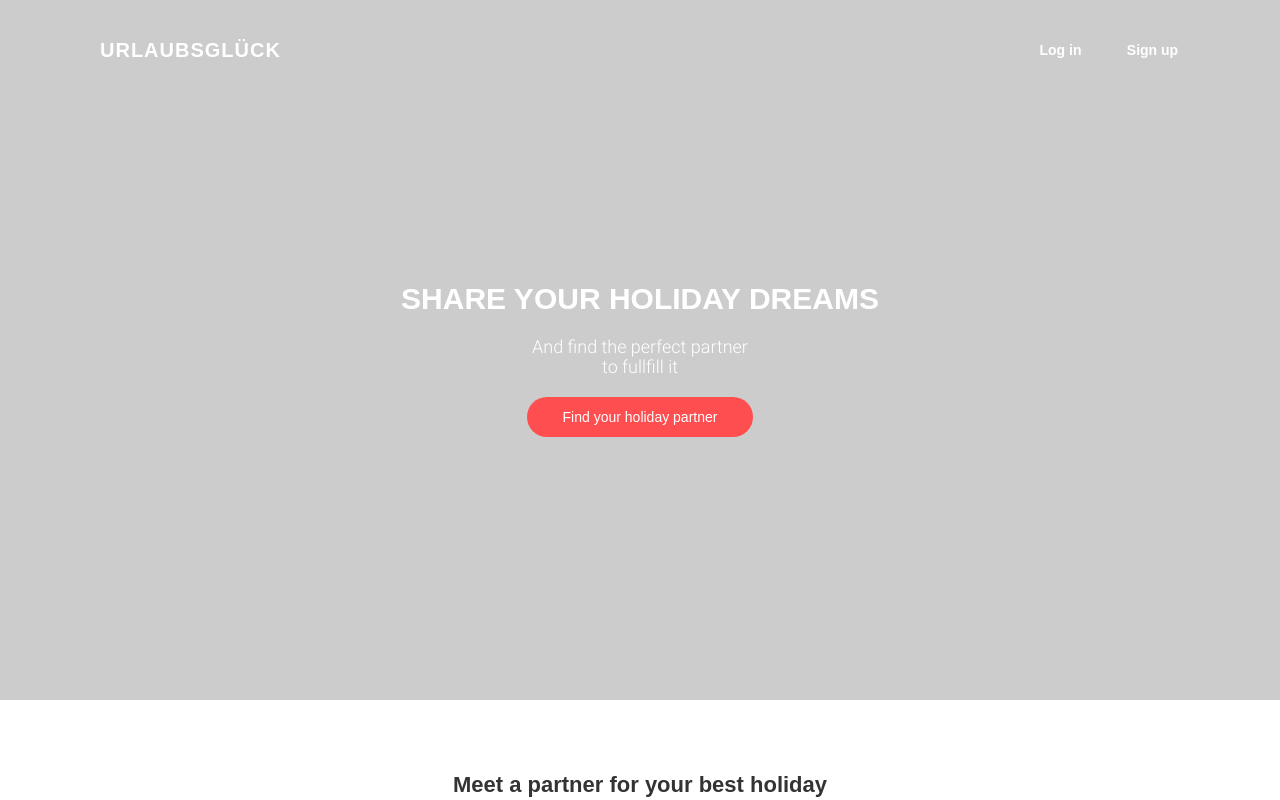
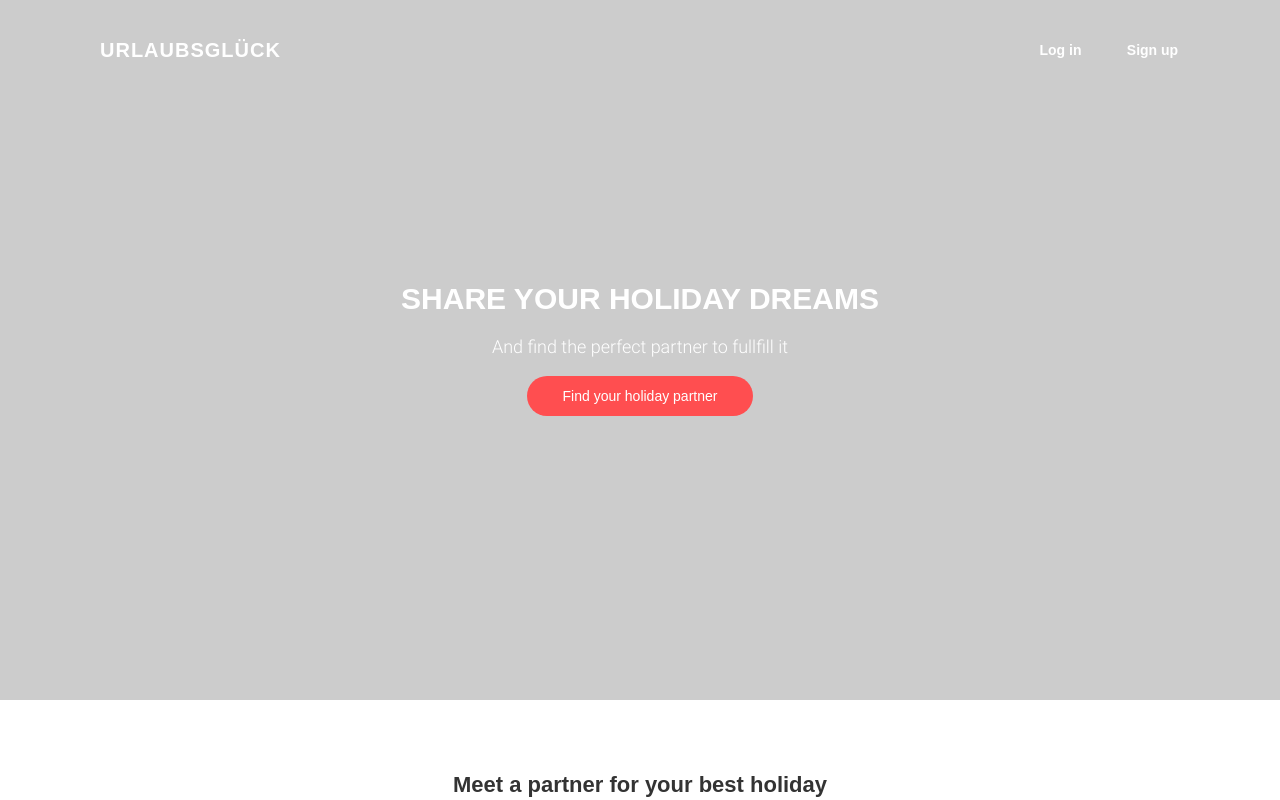
Before and after one commit to WerHawer/goit-fe-course, a plain HTML site: page module-9/index.html in a window 1280 px wide. Shown: the top 800 px of the page. Drawn offline with Linux system fonts and the light colour scheme; files whose address does not match are found by name.

Commit message:
fixed h3 center

```diff
--- a/module-9/css/style.css
+++ b/module-9/css/style.css
@@ -101,10 +101,10 @@ html {
 
 .main-head-under {
     color: #ffffff;
-    font-family: "Roboto";
+    font-family: "Roboto", sans-serif;
     font-size: 18px;
     font-weight: 300;
-    max-width: 217px;
+    /* max-width: 217px; */
     text-align: center;
     margin-bottom: 19px;
 }
--- a/module-9/index.html
+++ b/module-9/index.html
@@ -68,7 +68,7 @@
 
 
 
-                        <div class="col-9 d-flex justify-content-center">
+                        <div class="col-10">
 
                             <h3 class="main-head-under">And find the perfect partner to fullfill it</h3>
                         </div>
```
